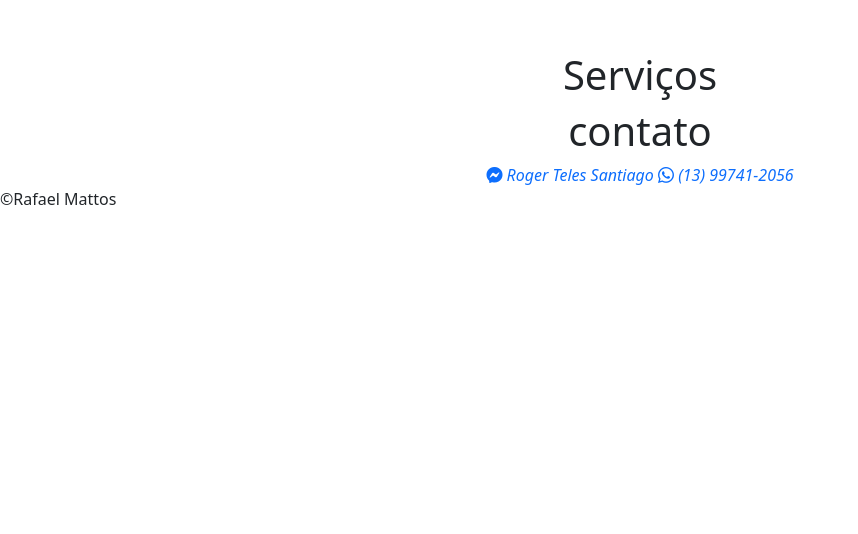
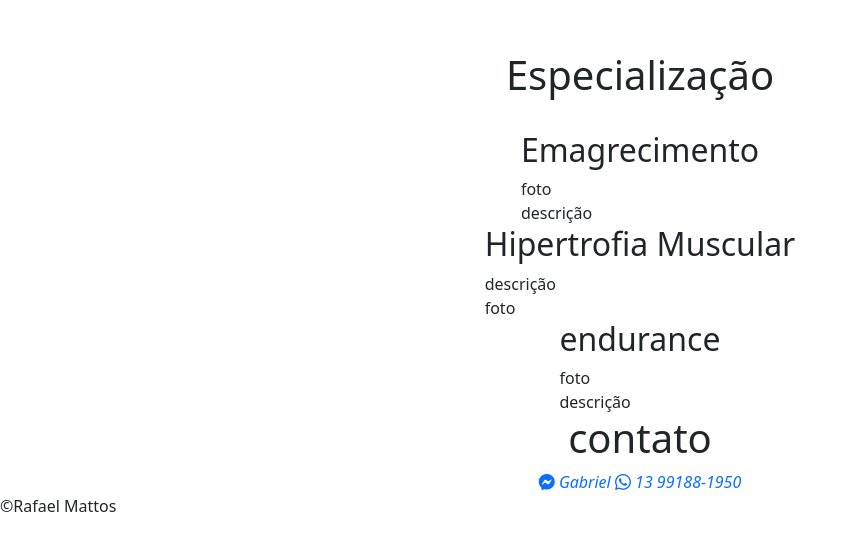
Before and after one commit to Rafa2697/PersonalTrainerGabrielMeneses, a plain HTML site: page index.html in a window 1280 px wide. Shown: the part 1549-2083 px from the top of the page, without its empty margins (0-858 px from the left). Before the commit the page ends 1776 px from the top, so only its background shows below. Drawn offline with nearby package versions, Linux system fonts and the light colour scheme.

Commit message:
feat: atualização de informações do site.

```diff
--- a/index.html
+++ b/index.html
@@ -33,7 +33,7 @@
         <section class="about container-flex" id="about">
             <div class="container-wrap">
                 <h1>sobre</h1>
-                <p>A Sou Gabriel Meneses, Personal Trainer e CREF 179056-G/SP, apaixonado por ajudar pessoas a alcançarem seus objetivos de saúde e bem-estar.
+                <p>Sou Gabriel Meneses, Personal Trainer e CREF 179056-G/SP, apaixonado por ajudar pessoas a alcançarem seus objetivos de saúde e bem-estar.
 
                     Minha missão é oferecer um serviço de excelência, com treinos personalizados e acompanhamento individualizado, para que você conquiste seus resultados de forma segura e eficaz.
 
@@ -41,10 +41,53 @@
                 </p>
             </div>
         </section>
-        <section class="services container-flex" id="services">
-            <h1>Serviços</h1>
 
 
+        <section class="services container-flex" id="services">
+            <h1>Especialização</h1>
+            <br>
+
+            <div class="emagrecimento">
+
+                    <h2>Emagrecimento</h2>
+                    <div class="wraper">
+                        <div class="left">
+                            foto
+                        </div>
+                        <div class="right">
+                            descrição
+                        </div>
+                    </div>
+
+            </div><!--.emagrecimento-->
+
+            <div class="hipertrofia">
+
+                <h2>Hipertrofia Muscular</h2>
+                <div class="wraper">
+                    <div class="right">
+                        descrição
+                    </div>
+                    <div class="left">
+                       foto
+                    </div>
+                </div>
+
+        </div><!--.hipertrofia-->
+
+        <div class="endurance">
+
+            <h2>endurance</h2>
+            <div class="wraper">
+                <div class="left">
+                    foto
+                </div>
+                <div class="right">
+                    descrição
+                </div>
+            </div>
+
+    </div><!--.hipertrofia-->
 
 
 
@@ -56,12 +99,12 @@
 
                 <div class="social-midia">
                     <a href="//m.me/roger.telessantiago?text=Olá,%20Estou%20vindo%20do%20seu%20site,%20pode%20me%20ajudar?%0A" target="_blank">
-                        <i class="bi bi-messenger"> <span>Roger Teles Santiago</span></i>
+                        <i class="bi bi-messenger"> <span>Gabriel</span></i>
                         </a>
 
-                          <a href="https://wa.me/13997412056?text=Olá,%20Estou%20vindo%20do%20seu%20site,%20pode%20me%20ajudar?%0A" target="_blank">
+                          <a href="https://wa.me/13991881950?text=Olá,%20Estou%20vindo%20do%20seu%20site,%20pode%20me%20ajudar?%0A" target="_blank">
                             <i class="bi bi-whatsapp">
-                                 <span>(13) 99741-2056</span>
+                                 <span>13 99188-1950</span>
                             </i>
                           </a>
                 </div><!--midia-social-->
@@ -74,5 +117,7 @@
             <p style="display: inline-block; text-align: center;">&copy;Rafael Mattos</p>
         </div>
     </footer>
+
+    <script src="scripts.js"></script>
 </body>
 </html>
```
